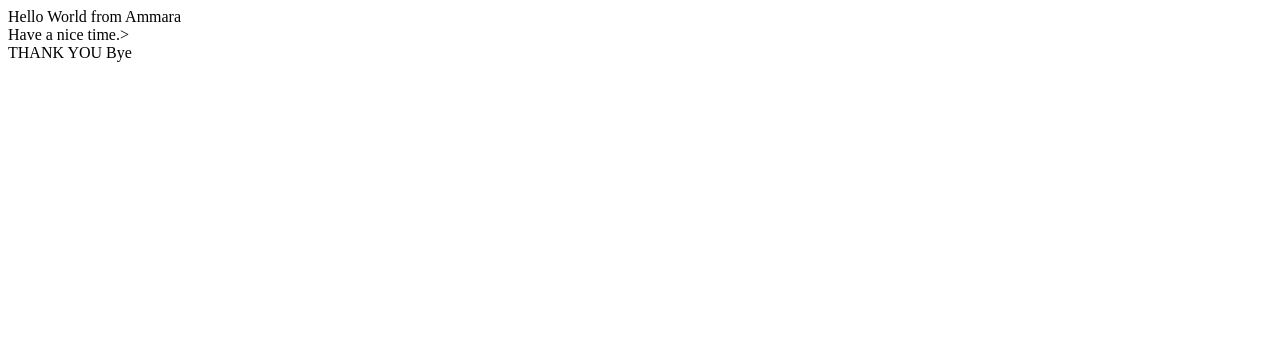
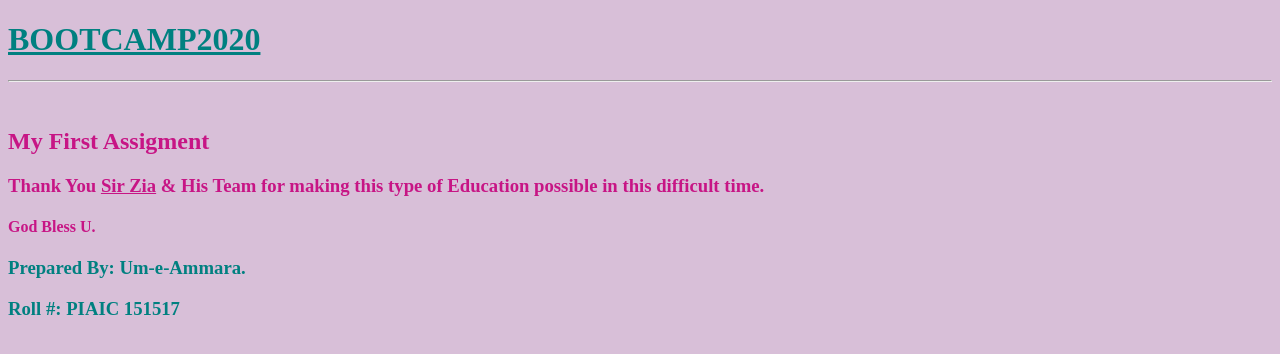
Before and after one commit to Um-e-Ammara/ammara-bootcamp2020, a plain HTML site: page index.html in a window 1280 px wide. Drawn offline with Linux system fonts and the light colour scheme.

Commit message:
Update index.html
my web

```diff
--- a/index.html
+++ b/index.html
@@ -3,14 +3,15 @@
 <head>
     <title>Document</title>
 </head>
-<body>
+<body style= "background-color: thistle;">
     <div>
-        Hello World from Ammara
-        <br>
-        Have a nice time.>
-        <br>
-        THANK YOU
-        Bye
+        <h1 style="color: teal;"><u>BOOTCAMP2020</u></h1>
+        <hr><br>
+        <H2 style="color: mediumvioletred;">My First Assigment</H2>
+        <h3 style="color: mediumvioletred;">Thank You <u>Sir Zia</u> & His Team for making this type of Education possible in this difficult time.</h3>
+        <h4 style="color: mediumvioletred;"><b>God Bless U.</b></h4>
+        <h3 style="color:teal">Prepared By: Um-e-Ammara.</h3>
+        <h3 style="color:teal">Roll #: PIAIC 151517</h3>
     </div>
 </body>
 </html>
```
